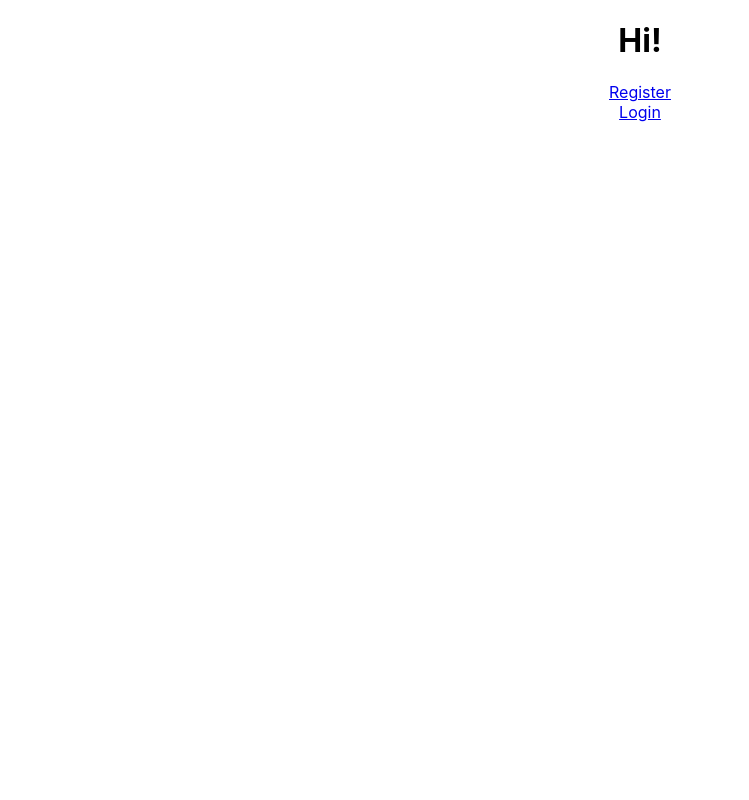
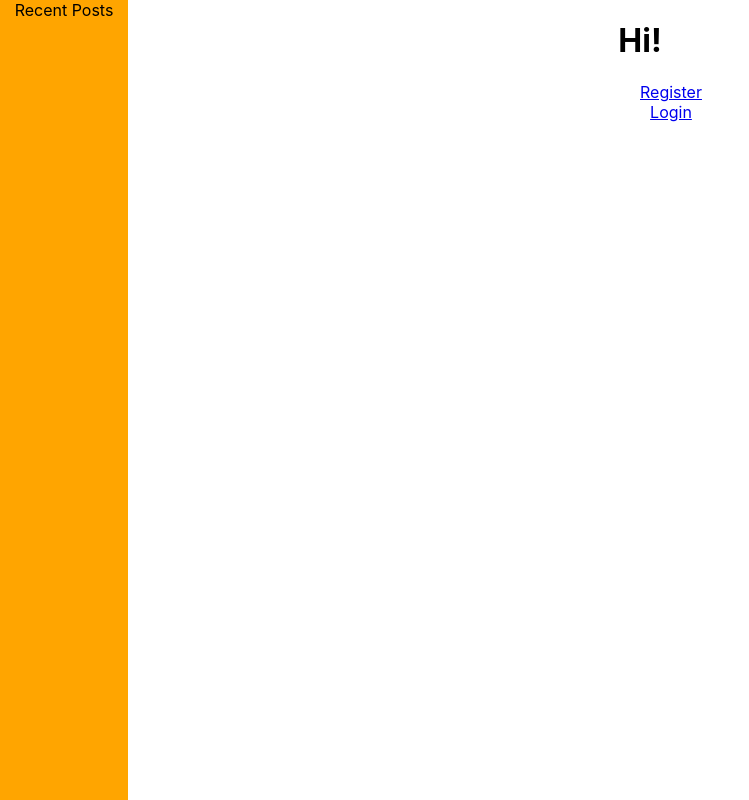
Before and after one commit to sungjun0110/your_journal, a React (Create React App) app: page / in a window 1280 px wide. Shown: the whole page, without its empty margins (0-749 px from the left). Built offline with nearby package versions, Linux system fonts and the light colour scheme.

Commit message:
Added sidebar and updated css

```diff
--- a/src/App.css
+++ b/src/App.css
@@ -1,3 +1,5 @@
 .App {
+  width: 100vw;
+  height: 100vh;
   text-align: center;
 }
--- a/src/App.js
+++ b/src/App.js
@@ -4,6 +4,7 @@ import './App.css';
 import Register from './pages/Register';
 import Login from './pages/Login';
 import Home from './pages/Home';
+import Sidebar from './components/Sidebar';
 
 import { BrowserRouter as Router, Switch, Route } from 'react-router-dom';
 
@@ -29,6 +30,8 @@ function App() {
           </Switch>
         </CredentialsContext.Provider>
       </Router>
+
+      <Sidebar />
     </div>
   );
 }
--- /dev/null
+++ b/src/components/Sidebar.css
@@ -0,0 +1,6 @@
+#sidebar {
+  position: absolute;
+  width: 10vw;
+  height: 100%;
+  background-color: orange;
+}
--- /dev/null
+++ b/src/components/Sidebar.js
@@ -0,0 +1,12 @@
+import React from 'react'
+import './Sidebar.css'
+
+function Sidebar() {
+  return (
+    <nav id="sidebar">
+      Recent Posts
+    </nav>
+  )
+}
+
+export default Sidebar
--- /dev/null
+++ b/src/pages/Home.css
@@ -0,0 +1,15 @@
+#title-div {
+  position: absolute;
+}
+
+#title-div h1 {
+  position: relative;
+  left: 50vw;
+  transform: translateX(-50%);
+}
+
+#title-div a {
+  position: relative;
+  left: 50vw;
+  transform: translateX(-50%);
+}
--- a/src/pages/Home.js
+++ b/src/pages/Home.js
@@ -1,6 +1,7 @@
 import React, { useContext } from 'react'
 import { Link } from 'react-router-dom';
 import { CredentialsContext } from '../App';
+import "./Home.css";
 
 import Journals from './Journals';
 
@@ -12,7 +13,7 @@ function Home() {
   }
 
   return (
-    <div>
+    <div id="title-div">
       <h1>Hi! {credentials && credentials.username}</h1>
       {credentials && <button onClick={logout}>Logout</button>}
       {!credentials && <Link to='/register'>Register</Link>}
--- a/src/pages/Journals.css
+++ b/src/pages/Journals.css
@@ -1,3 +1,7 @@
+#journal-div {
+  position: absolute;
+}
+
 #journal-form {
   position: relative;
   width: 1000px;
--- a/src/pages/Journals.js
+++ b/src/pages/Journals.js
@@ -62,7 +62,7 @@ function Journals() {
   }
 
   return (
-    <div>
+    <div id="journal-div">
       <form id="journal-form" onSubmit={addJournal}>
         <label htmlFor="title-input">Title:</label>
         <input id="title-input" type="text" onChange={(e) => setTitle(e.target.value)} />
```
